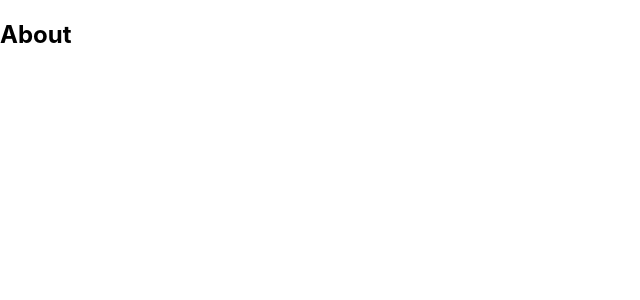
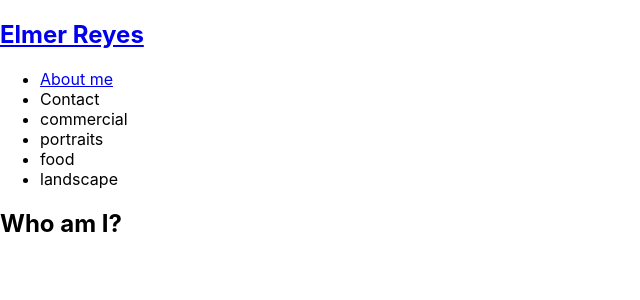
Before and after one commit to Erey2790/react-portf, a React (Create React App) app: page / in a window 1280 px wide. Shown: the top 300 px of the page, without its empty margins (0-640 px from the left). Built offline with nearby package versions, Linux system fonts and the light colour scheme.

Commit message:
created the nav bar from photo

```diff
--- a/src/App.js
+++ b/src/App.js
@@ -1,10 +1,12 @@
 import React from 'react'
 import './App.css';
 import About from './components/About';
+import Nav from './components/Nav'
 
 function App() {
   return (
     <div>
+      <Nav></Nav>
       <main>
         <About></About>
       </main>
--- a/src/components/About/index.js
+++ b/src/components/About/index.js
@@ -2,9 +2,9 @@ import React from 'react';
 
 function About() {
     return (
-        <section>
-            <h1 id='about'>About</h1>
-        </section>
+        <section className="my-5">
+        <h1 id="about">Who am I?</h1>
+      </section>
     );
 }
 
--- /dev/null
+++ b/src/components/Nav/index.js
@@ -0,0 +1,50 @@
+import React from "react";
+
+
+function Nav() {
+  const  categories = [
+    { name: 'commercial', description: 'Photos of grocery stores, food trucks, and other commercial projects' },
+    { name: 'portraits', description: 'Portraits of people in my life' },
+    { name: 'food', description: 'Delicious delicacies' },
+    { name: 'landscape', description: 'Fields, farmhouses, waterfalls, and the beauty of nature' }
+  ];
+
+  const handleClick = () => {
+    console.log("click handled")
+  }
+
+  return (
+    <header data-testid="header" className="flex-row px-1">
+      <h2>
+        <a href="/">
+           Elmer Reyes
+        </a>
+      </h2>
+      <nav>
+        <ul className="flex-row">
+          <li className="mx-2">
+            <a href="#about" onClick={() => handleClick()}>
+              About me
+            </a>
+          </li>
+          <li className={"mx-2"}>
+            <span onClick={() => handleClick()}>
+              Contact
+            </span>
+          </li>
+          {
+            categories.map((category) => (
+              <li className="mx-1" key={category.name} >
+                <span onClick={() => { handleClick(); }}>
+                 {(category.name)}
+                </span>
+              </li>
+            ))
+          }
+        </ul>
+      </nav>
+    </header>
+  );
+}
+
+export default Nav;
```
